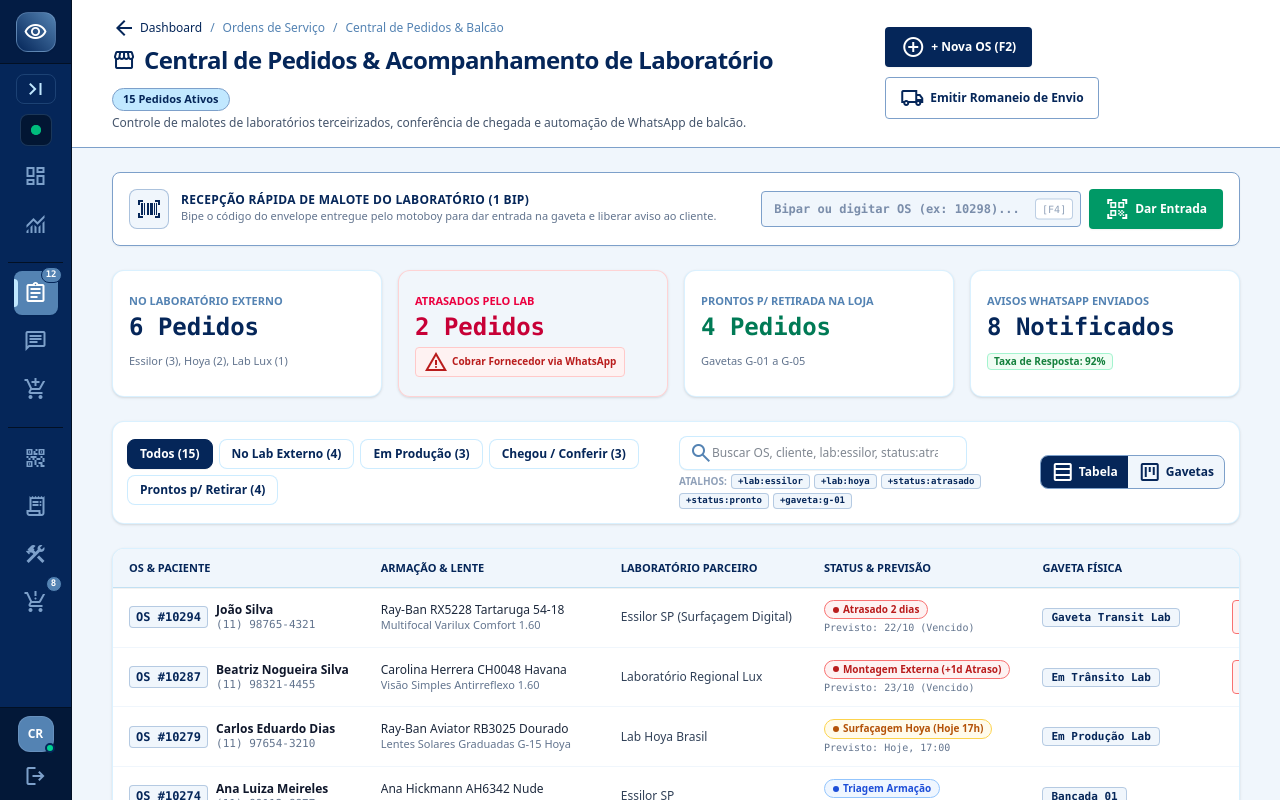
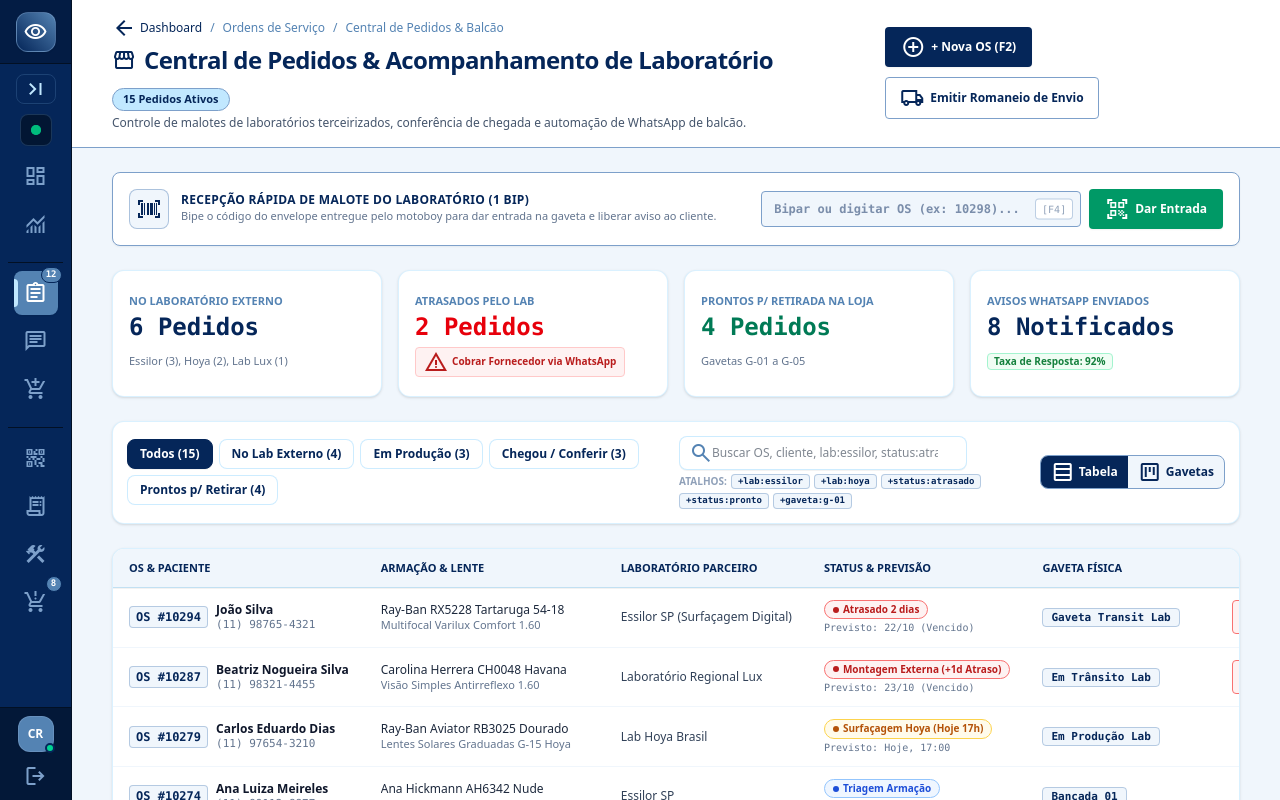
Before and after one commit to Macieljs/Fatura-otica, a Next.js app: page /ordens-de-servico/fila in a window 1280 px wide. Shown: the top 800 px of the page. Built offline with nearby package versions, Linux system fonts and the light colour scheme.

Commit message:
fix(fila-os): harmonizar card de atrasados pelo lab no design system sem fundo escuro

```diff
--- a/app/ordens-de-servico/fila/page.tsx
+++ b/app/ordens-de-servico/fila/page.tsx
@@ -522,9 +522,9 @@ function FilaLaboratorioContent() {
             <span className="text-[11px] text-slate-500">Essilor (3), Hoya (2), Lab Lux (1)</span>
           </div>
 
-          <div className="bg-[#FFFFFF] border border-red-200/80 rounded-xl p-4 space-y-1 shadow-sm hover:shadow-md transition-shadow bg-red-50/10">
-            <span className="text-[11px] font-semibold text-rose-600 uppercase">Atrasados pelo Lab</span>
-            <div className="text-2xl font-bold font-mono text-rose-700">2 Pedidos</div>
+          <div className="bg-[#FFFFFF] border border-[#C1E8FF]/60 rounded-xl p-4 space-y-1 shadow-sm hover:shadow-md transition-shadow">
+            <span className="text-[11px] font-semibold text-[#5483B3] uppercase">Atrasados pelo Lab</span>
+            <div className="text-2xl font-bold font-mono text-red-600">2 Pedidos</div>
             <a
               id="link-fila-kpi-cobrar-lab"
               href="https://wa.me/5511987654321?text=Ol%C3%A1%20Laborat%C3%B3rio!%20Gostaria%20de%20cobrar%20posi%C3%A7%C3%A3o%20urgente%20dos%20pedidos%20em%20atraso%20da%20Fatura%20%C3%93tica."
```
